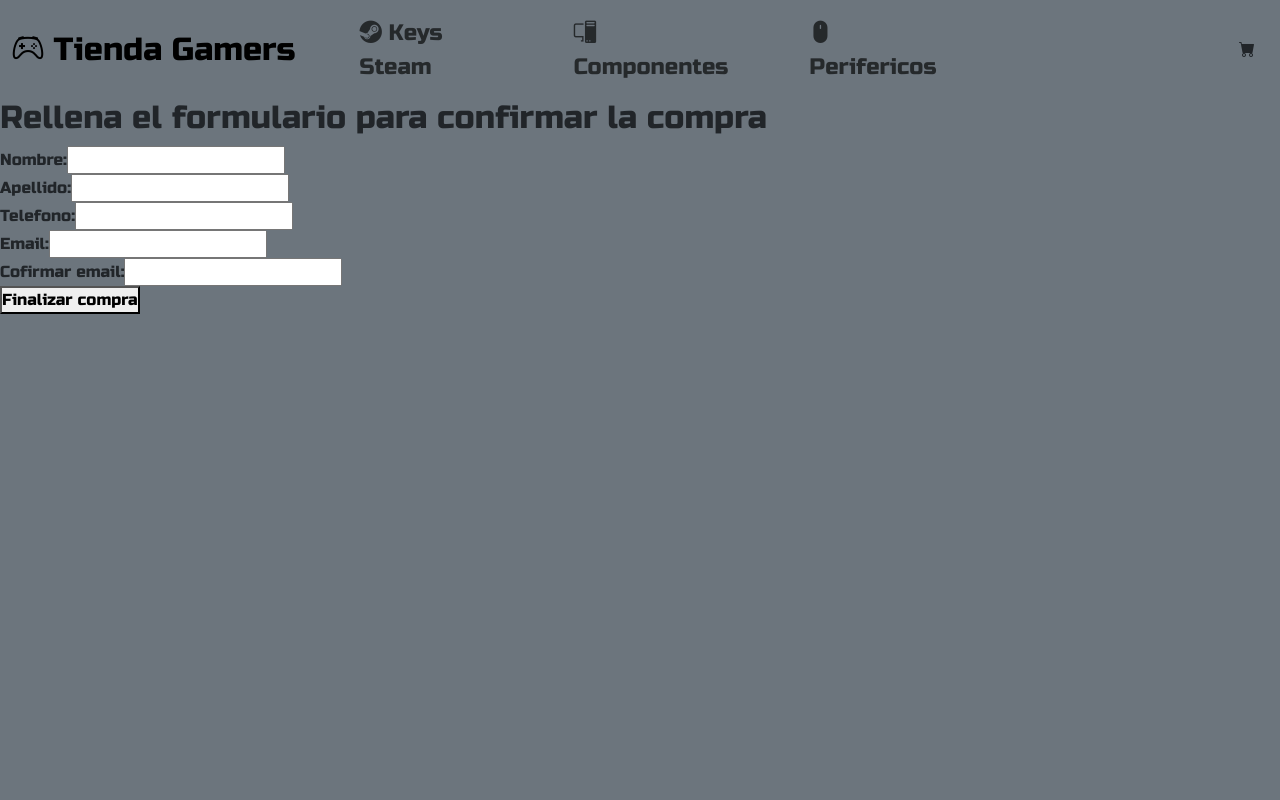
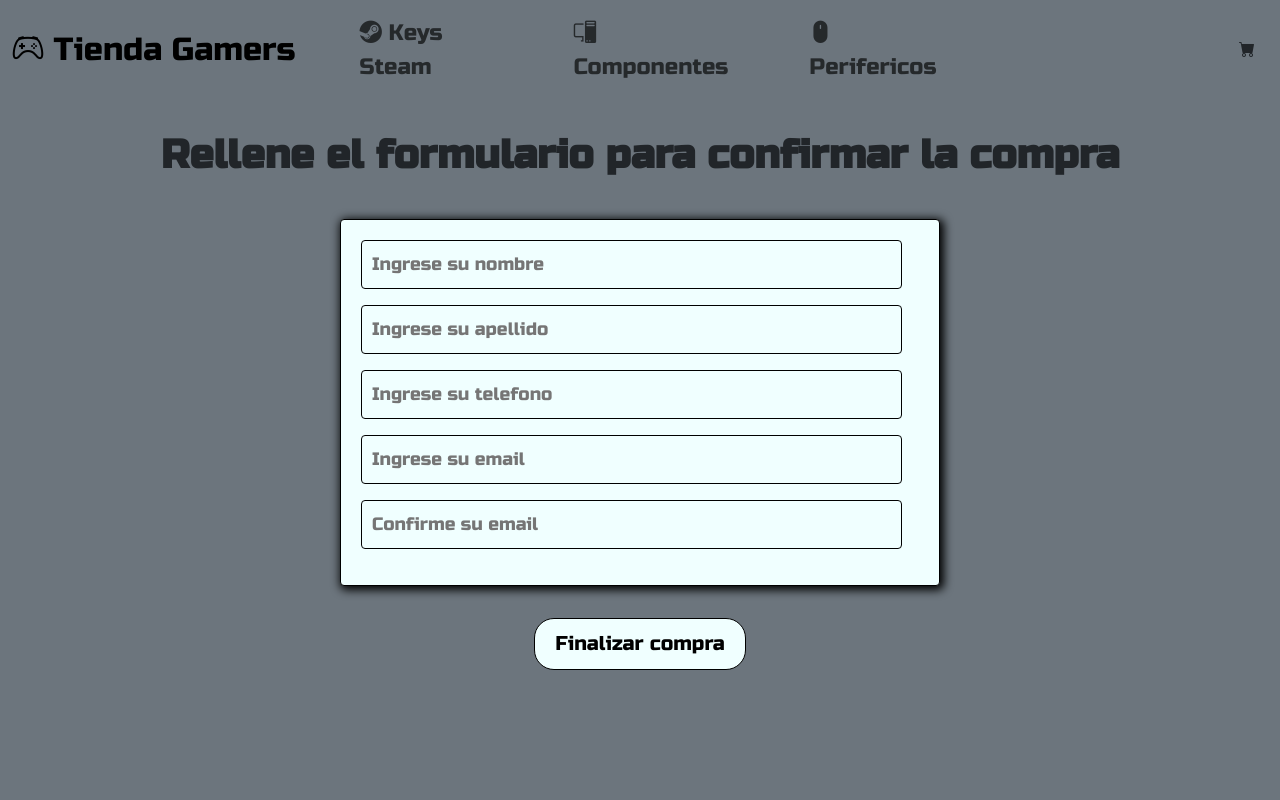
Before and after one commit to TomasGon1/ProyectoFinal-ReactJs, a React (Create React App) app: page /checkout in a window 1280 px wide. Shown: the top 800 px of the page. Built offline with nearby package versions, Linux system fonts and the light colour scheme; a web font is replaced by a local one.

Commit message:
new-style2

```diff
--- a/src/components/Checkout/Checkout.css
+++ b/src/components/Checkout/Checkout.css
@@ -1,5 +1,73 @@
-.div-container{
-    display: flex;
-    flex-direction: column;
-    min-height: 100vh;
+.div-container {
+  display: flex;
+  flex-direction: column;
+  min-height: 100vh;
 }
+
+.tittle-container {
+  display: flex;
+  align-items: center;
+  justify-content: center;
+  margin-top: 2rem;
+  margin-bottom: 2rem;
+}
+
+.tittle-form {
+  font-size: 2.5rem;
+  font-weight: bold;
+}
+
+.form-container{
+    width: 600px;
+    background-color: azure;
+    padding: 20px;
+    margin: auto;
+    border-radius: 4px;
+    border: 1px solid black;
+    box-shadow: 2px 2px 10px 2px black;
+}
+
+.input-style{
+    width: 97%;
+    padding: 10px;
+    border-radius: 4px;
+    margin-bottom: 16px;
+    border: 1px solid black;
+    font-size: 18px;
+    background-color: azure;
+}
+
+.error-style{
+    font-size: 18px;
+    margin-top: 1rem;
+}
+
+.end-buy-style{
+    font-size: 1.5rem;
+    margin-top: 1rem;
+    margin-left: 10px;
+}
+
+.btn-container {
+  margin-top: 2rem;
+  display: flex;
+  align-items: center;
+  justify-content: center;
+}
+
+.submit-btn {
+  background-color: azure;
+  border-radius: 20px;
+  border: 1px solid;
+  color: black;
+  cursor: pointer;
+  font-size: 20px;
+  padding: 10px 20px;
+  transition: background-color 0.3s, transform 0.3s;
+}
+
+.submit-btn:hover {
+  background-color: black;
+  color: azure;
+  transform: scale(1.01);
+}
--- a/src/components/Checkout/Checkout.js
+++ b/src/components/Checkout/Checkout.js
@@ -8,7 +8,7 @@ import {
   doc,
   getDoc,
 } from "firebase/firestore";
-import "./Checkout.css"
+import "./Checkout.css";
 
 export const Checkout = () => {
   const [nombre, setNombre] = useState("");
@@ -88,7 +88,11 @@ export const Checkout = () => {
 
   return (
     <div className="div-container">
-      <h2>Rellena el formulario para confirmar la compra</h2>
+      <div className="tittle-container">
+        <h2 className="tittle-form">
+          Rellene el formulario para confirmar la compra
+        </h2>
+      </div>
 
       <form onSubmit={formulario}>
         {cart.map((item) => (
@@ -101,62 +105,72 @@ export const Checkout = () => {
           </div>
         ))}
 
-        <div>
-          <label>Nombre:</label>
+        <div className="form-container">
+          <div className="input-box">
             <input
-            className="lab-check"
+              className="input-style"
               type="text"
+              placeholder="Ingrese su nombre"
               value={nombre}
               onChange={(e) => setNombre(e.target.value)}
             />
           </div>
-        <div>
-          <label>Apellido:</label>
+          <div className="input-box">
             <input
-            className="lab-check"
+              className="input-style"
               type="text"
+              placeholder="Ingrese su apellido"
               value={apellido}
               onChange={(e) => setApellido(e.target.value)}
             />
           </div>
-        <div>
-          <label>Telefono:</label>
+          <div className="input-box">
             <input
-            className="lab-check"
-            type="text"
+              className="input-style"
+              type="number"
+              placeholder="Ingrese su telefono"
               value={telefono}
               onChange={(e) => setTelefono(e.target.value)}
             />
           </div>
-        <div>
-          <label>Email:</label>
+          <div className="input-box">
             <input
-            className="lab-check"
+              className="input-style"
               type="text"
+              placeholder="Ingrese su email"
               value={email}
               onChange={(e) => setEmail(e.target.value)}
             />
           </div>
-        <div>
-          <label>Cofirmar email:</label>
+          <div className="input-box">
             <input
-            className="lab-check"
+              className="input-style"
               type="text"
+              placeholder="Confirme su email"
               value={confirmEmail}
               onChange={(e) => setConfirmEmail(e.target.value)}
             />
           </div>
-        {error && <p>{error}</p>}
+
+          {error && (
+            <div className="error-container">
+              <p className="error-style">*{error}</p>
+            </div>
+          )}
 
           {ordenId && (
-         <p>
-         ¡Gracias por tu compra! <br /> Este es tu numero de orden: <br />{" "}
-         {ordenId}{" "}
+            <div className="end-buy-container">
+              <p className="end-buy-style">
+                ¡Gracias por tu compra! <br /> Este es tu numero de seguimiento:{" "}
+                <br /> {ordenId}{" "}
               </p>
+            </div>
           )}
-
-        <div>
-          <button type="submit">Finalizar compra</button>
+        </div>
+        <div className="btn-container">
+          <button className="submit-btn" type="submit">
+            Finalizar compra
+          </button>
         </div>
       </form>
     </div>
```
Lines whose indentation alone changed are shown as unchanged.
